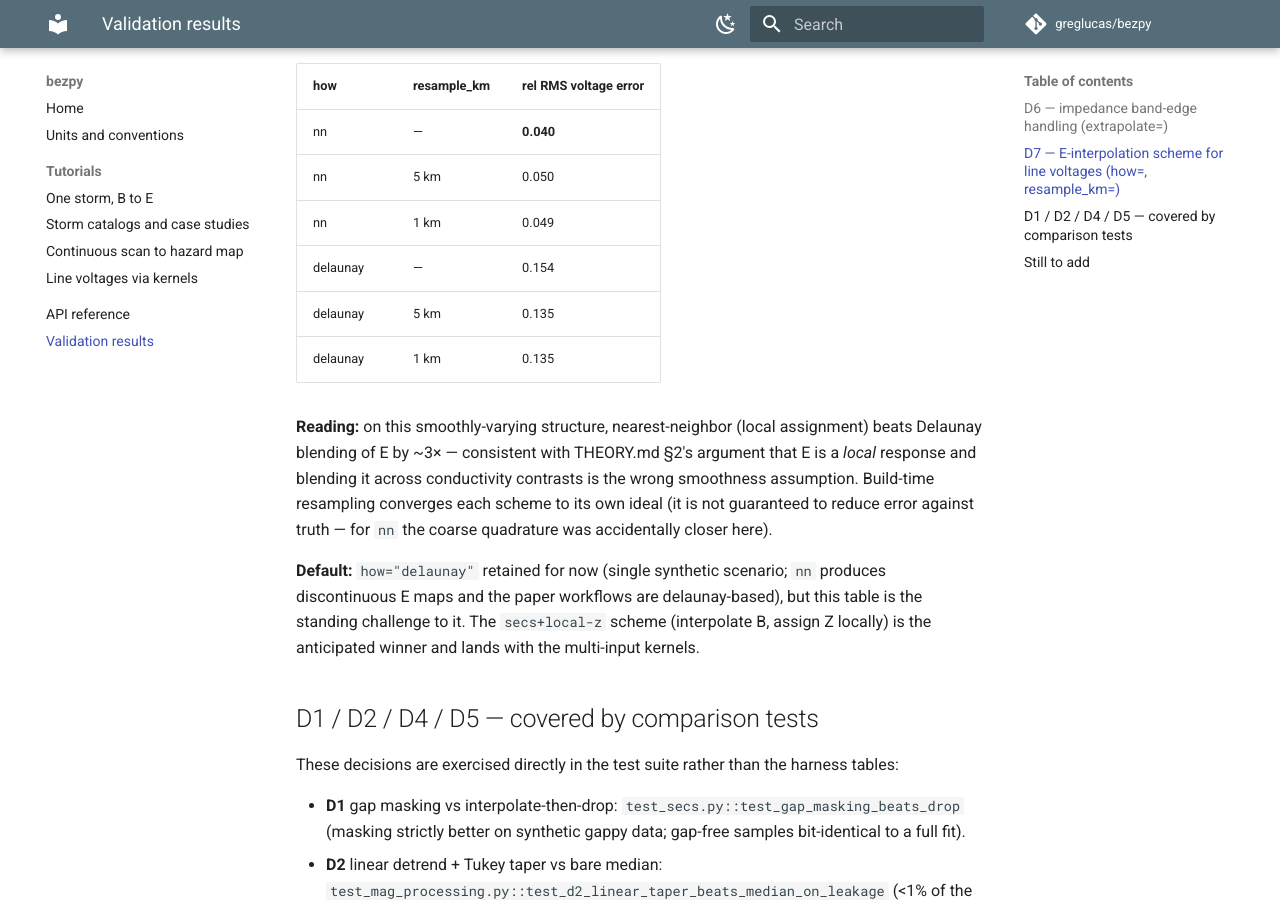
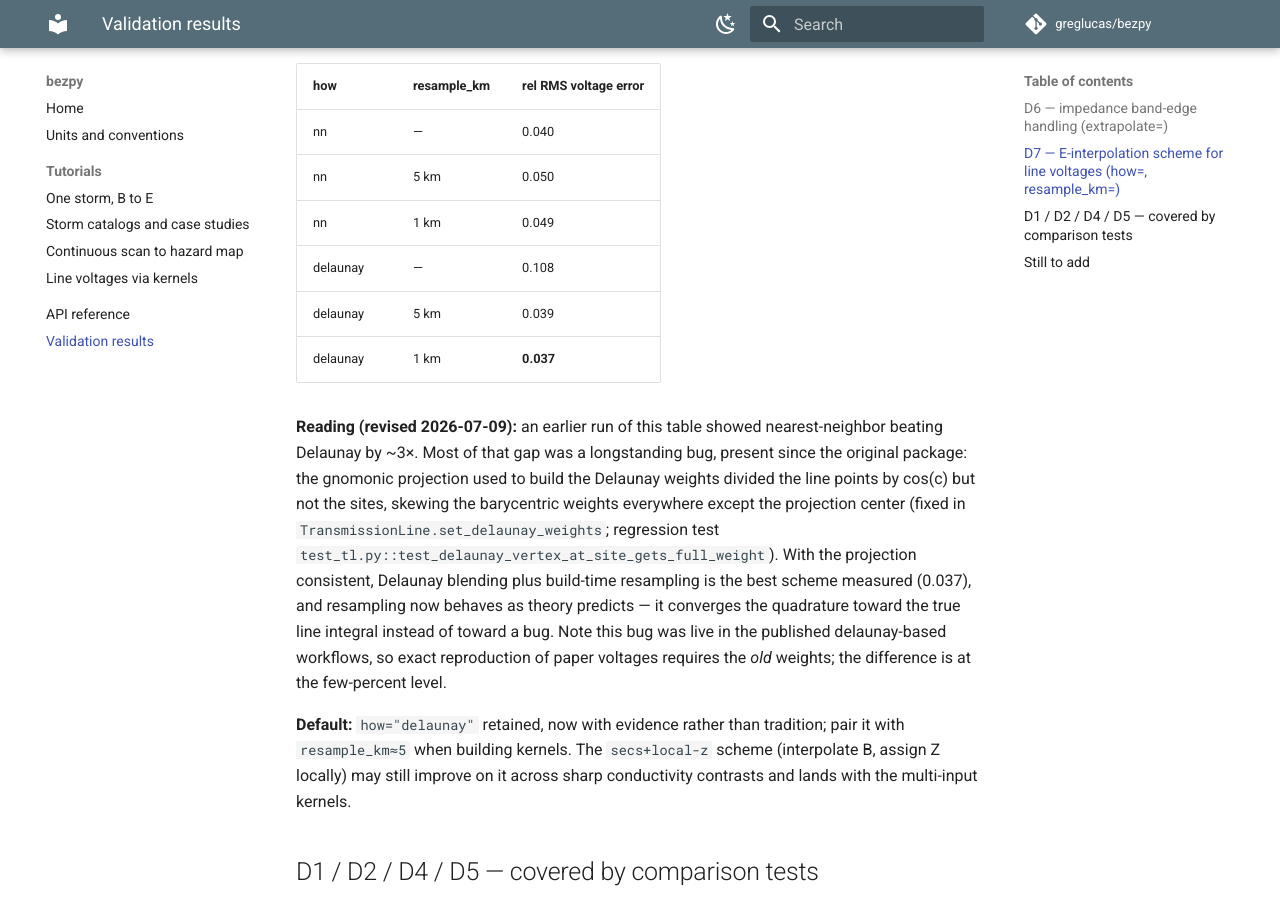
Before and after one commit to greglucas/bezpy, an MkDocs documentation site: the page built from docs/validation.md, in a window 1280 px wide and 900 px high, scrolled down 1238 px. Built offline with MkDocs 1.6.1 and Material for MkDocs 9.7.7, drawn with Linux system fonts in a browser that asks for light colours; comment, search, counter and statistics services are not loaded; some of the changed text lies outside the part shown.

Commit message:
Fix inconsistent projections in Delaunay weight construction
The gnomonic projection divided the line points by cos(c) but not the
sites (missing /cos_c on the sites' y), skewing the barycentric weights
for any network away from the projection center -- present since the
original package upload. The use_gnomic=False branch was worse: it
scaled the wrong column for the sites (lat * cos(lon)) and triangulated
sites in (lat, lon) axis order while querying line points in (lon, lat).

With the projections consistent, the D7 validation table flips:
delaunay + build-time resampling is now the best measured interpolation
scheme (rel RMS voltage error 0.154 -> 0.037 at 1 km), and resampling
converges toward the true line integral instead of toward the bug.
VALIDATION.md updated; regression test asserts a line vertex placed
exactly at a site receives full barycentric weight under both branches.

```diff
--- a/VALIDATION.md
+++ b/VALIDATION.md
@@ -14,7 +14,7 @@ point is an exact frequency-domain product with the local layered impedance,
 and the true V along a line is a dense (1 km) local quadrature of that
 field — no method assumptions in the reference.
 
-Last run: 2026-07-08, seed 0, ntimes = 8192, dt = 60 s, 5×5 site grid,
+Last run: 2026-07-09, seed 0, ntimes = 8192, dt = 60 s, 5×5 site grid,
 three lines (~80 / ~500 / ~900 km).
 
 ## D6 — impedance band-edge handling (`extrapolate=`)
@@ -49,26 +49,32 @@ Voltages via each interpolation scheme vs the exact quadrature:
 
 | how | resample_km | rel RMS voltage error |
 | --- | --- | --- |
-| nn | — | **0.040** |
+| nn | — | 0.040 |
 | nn | 5 km | 0.050 |
 | nn | 1 km | 0.049 |
-| delaunay | — | 0.154 |
-| delaunay | 5 km | 0.135 |
-| delaunay | 1 km | 0.135 |
+| delaunay | — | 0.108 |
+| delaunay | 5 km | 0.039 |
+| delaunay | 1 km | **0.037** |
 
-**Reading:** on this smoothly-varying structure, nearest-neighbor (local
-assignment) beats Delaunay blending of E by ~3× — consistent with
-THEORY.md §2's argument that E is a *local* response and blending it across
-conductivity contrasts is the wrong smoothness assumption. Build-time
-resampling converges each scheme to its own ideal (it is not guaranteed to
-reduce error against truth — for `nn` the coarse quadrature was accidentally
-closer here).
+**Reading (revised 2026-07-09):** an earlier run of this table showed
+nearest-neighbor beating Delaunay by ~3×. Most of that gap was a
+longstanding bug, present since the original package: the gnomonic
+projection used to build the Delaunay weights divided the line points by
+cos(c) but not the sites, skewing the barycentric weights everywhere except
+the projection center (fixed in `TransmissionLine.set_delaunay_weights`;
+regression test `test_tl.py::test_delaunay_vertex_at_site_gets_full_weight`).
+With the projection consistent, Delaunay blending plus build-time
+resampling is the best scheme measured (0.037), and resampling now behaves
+as theory predicts — it converges the quadrature toward the true line
+integral instead of toward a bug. Note this bug was live in the published
+delaunay-based workflows, so exact reproduction of paper voltages requires
+the *old* weights; the difference is at the few-percent level.
 
-**Default:** `how="delaunay"` retained for now (single synthetic scenario;
-`nn` produces discontinuous E maps and the paper workflows are
-delaunay-based), but this table is the standing challenge to it. The
-`secs+local-z` scheme (interpolate B, assign Z locally) is the anticipated
-winner and lands with the multi-input kernels.
+**Default:** `how="delaunay"` retained, now with evidence rather than
+tradition; pair it with `resample_km≈5` when building kernels. The
+`secs+local-z` scheme (interpolate B, assign Z locally) may still improve
+on it across sharp conductivity contrasts and lands with the multi-input
+kernels.
 
 ## D1 / D2 / D4 / D5 — covered by comparison tests
 
```
Also changed, not shown: 2 other files.
